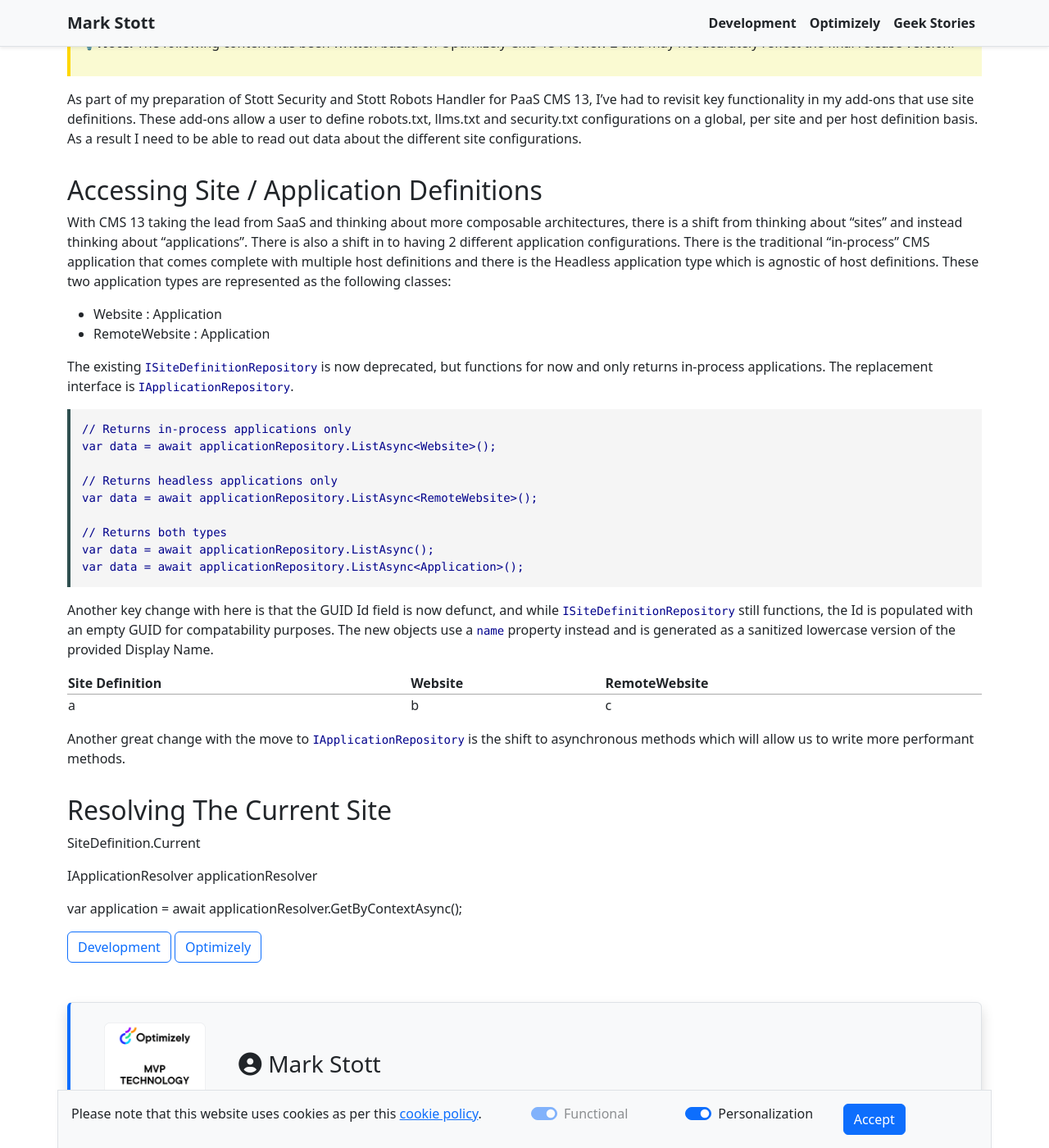
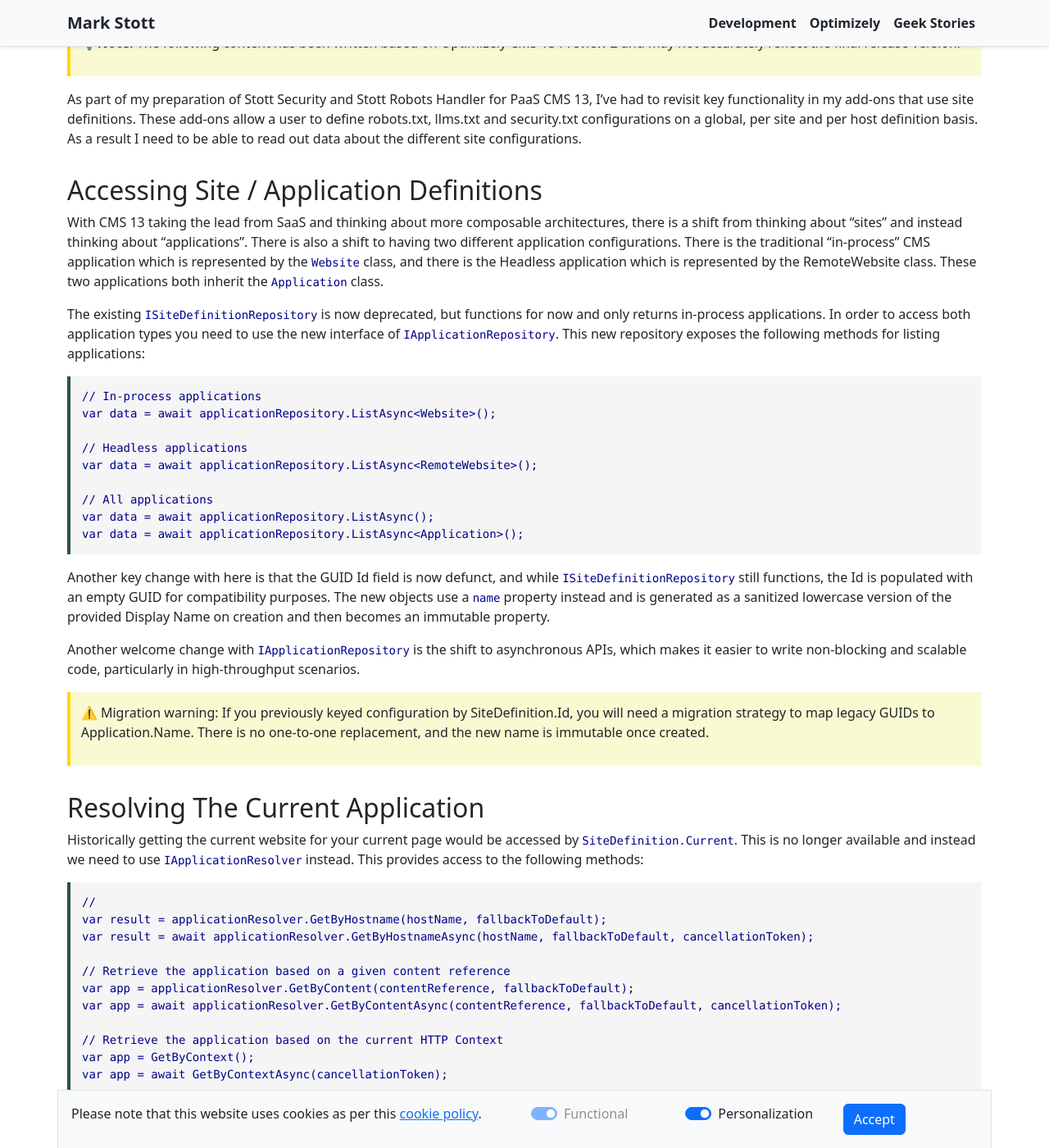
Before and after one commit to GeekInTheNorth/GeekInTheNorth.github.io, a Jekyll site: the page built from _posts/2026-01-30-working-with-applications-in-cms13.md, in a window 1280 px wide and 1400 px high, scrolled down 421 px. Shown: the whole window at 82% size. Built offline with Jekyll 4.4.1, drawn with Linux system fonts in a browser that asks for light colours; some of the changed text lies outside the part shown.

Commit message:
Update the new working with applications blog

````diff
--- a/_posts/2026-01-30-working-with-applications-in-cms13.md
+++ b/_posts/2026-01-30-working-with-applications-in-cms13.md
@@ -1,50 +1,83 @@
 ---
 layout: post
 title: "Working With Applications in Optimizely CMS 13"
-description: "A deep dive into changes from working with Sites to working with Applications in CMS 13."
+description: "A short dive into changes from working with Sites to working with Applications in CMS 13."
 permalink: "/article/stott-security-4"
 category:
   - Development
   - Optimizely
 ---
 
->💡**Note:** The following content has been written based on Optimizely CMS 13 Preview 2 and may not acurately reflect the final release version.
+>💡**Note:** The following content has been written based on Optimizely CMS 13 Preview 2 and may not accurately reflect the final release version.
 
 As part of my preparation of Stott Security and Stott Robots Handler for PaaS CMS 13, I've had to revisit key functionality in my add-ons that use site definitions.  These add-ons allow a user to define robots.txt, llms.txt and security.txt configurations on a global, per site and per host definition basis.  As a result I need to be able to read out data about the different site configurations.
 
 ## Accessing Site / Application Definitions
 
-With CMS 13 taking the lead from SaaS and thinking about more composable architectures, there is a shift from thinking about "sites" and instead thinking about "applications".  There is also a shift in to having 2 different application configurations.  There is the traditional "in-process" CMS application that comes complete with multiple host definitions and there is the Headless application type which is agnostic of host definitions.  These two application types are represented as the following classes:
+With CMS 13 taking the lead from SaaS and thinking about more composable architectures, there is a shift from thinking about "sites" and instead thinking about "applications".  There is also a shift to having two different application configurations.  There is the traditional "in-process" CMS application which is represented by the `Website` class, and there is the Headless application which is represented by the RemoteWebsite class.  These two applications both inherit the `Application` class.
 
-- Website : Application
-- RemoteWebsite : Application
-
-The existing `ISiteDefinitionRepository` is now deprecated, but functions for now and only returns in-process applications.  The replacement interface is `IApplicationRepository`.
+The existing `ISiteDefinitionRepository` is now deprecated, but functions for now and only returns in-process applications.  In order to access both application types you need to use the new interface of `IApplicationRepository`.  This new repository exposes the following methods for listing applications:
 
 ```C#
-// Returns in-process applications only
+// In-process applications
 var data = await applicationRepository.ListAsync<Website>();
 
-// Returns headless applications only
+// Headless applications
 var data = await applicationRepository.ListAsync<RemoteWebsite>();
 
-// Returns both types
+// All applications
 var data = await applicationRepository.ListAsync();
 var data = await applicationRepository.ListAsync<Application>();
 ```
 
-Another key change with here is that the GUID Id field is now defunct, and while `ISiteDefinitionRepository` still functions, the Id is populated with an empty GUID for compatability purposes.  The new objects use a `name` property instead and is generated as a sanitized lowercase version of the provided Display Name.
+Another key change with here is that the GUID Id field is now defunct, and while `ISiteDefinitionRepository` still functions, the Id is populated with an empty GUID for compatibility purposes.  The new objects use a `name` property instead and is generated as a sanitized lowercase version of the provided Display Name on creation and then becomes an immutable property.
 
-| Site Definition | Website | RemoteWebsite |
-|-|-|-|
-| a | b | c |
+Another welcome change with `IApplicationRepository` is the shift to asynchronous APIs, which makes it easier to write non-blocking and scalable code, particularly in high-throughput scenarios.
 
-Another great change with the move to `IApplicationRepository` is the shift to asynchronous methods which will allow us to write more performant methods.
+> ⚠️ Migration warning: If you previously keyed configuration by SiteDefinition.Id, you will need a migration strategy to map legacy GUIDs to Application.Name. There is no one-to-one replacement, and the new name is immutable once created.
 
-## Resolving The Current Site
+## Resolving The Current Application
 
-SiteDefinition.Current
+Historically getting the current website for your current page would be accessed by `SiteDefinition.Current`.  This is no longer available and instead we need to use `IApplicationResolver` instead.  This provides access to the following methods:
 
-IApplicationResolver applicationResolver
+```C#
+//
+var result = applicationResolver.GetByHostname(hostName, fallbackToDefault);
+var result = await applicationResolver.GetByHostnameAsync(hostName, fallbackToDefault, cancellationToken);
 
-var application = await applicationResolver.GetByContextAsync();
+// Retrieve the application based on a given content reference
+var app = applicationResolver.GetByContent(contentReference, fallbackToDefault);
+var app = await applicationResolver.GetByContentAsync(contentReference, fallbackToDefault, cancellationToken);
+
+// Retrieve the application based on the current HTTP Context
+var app = GetByContext();
+var app = await GetByContextAsync(cancellationToken);
+```
+
+Decompiling the `DefaultApplicationResolver` I can see that the `GetByContext` methods actually just wrap the `GetByContent` and `GetByHostName` methods and attempt to do this by Content first.  If your functionality needs to operate outside of a content route then it could be better to retieve the application by host name directly, just bear in mind that this returns an `ApplicationHostResolution` rather than an `Application`.
+
+```C#
+public async ValueTask<Application?> GetByContextAsync(CancellationToken cancellationToken = default(CancellationToken))
+{
+    Application application = null;
+    ContentReference routedContentLink = _routedContentLinkResolver.RoutedContentLink;
+    if (!ContentReference.IsNullOrEmpty(routedContentLink))
+    {
+        application = await GetByContentAsync(routedContentLink, fallbackToDefault: true, cancellationToken).ConfigureAwait(continueOnCapturedContext: false);
+    }
+
+    if (application == null)
+    {
+        string hostName = _requestHostResolver.HostName;
+        (application, _) = await GetByHostnameAsync(hostName, fallbackToDefault: true, cancellationToken).ConfigureAwait(continueOnCapturedContext: false);
+    }
+
+    return application;
+}
+```
+
+## Summary
+
+CMS 13 replaces the traditional concept of sites with applications, supporting both in-process and headless models. While legacy site APIs still exist for compatibility, new development should use IApplicationRepository and IApplicationResolver.
+
+The shift from GUID-based site IDs to immutable application names is the most significant change and has real implications for configuration storage and migration. Although this requires some adjustment, the new application model provides a cleaner and more flexible foundation for modern CMS architectures.
````
Also changed, not shown: _posts/2024-09-16-how-to-create-an-optimizely-addon-part-3.md (+2 -2 lines), _posts/2025-08-01-optimize-your-csp.md (+1 -1 lines).
